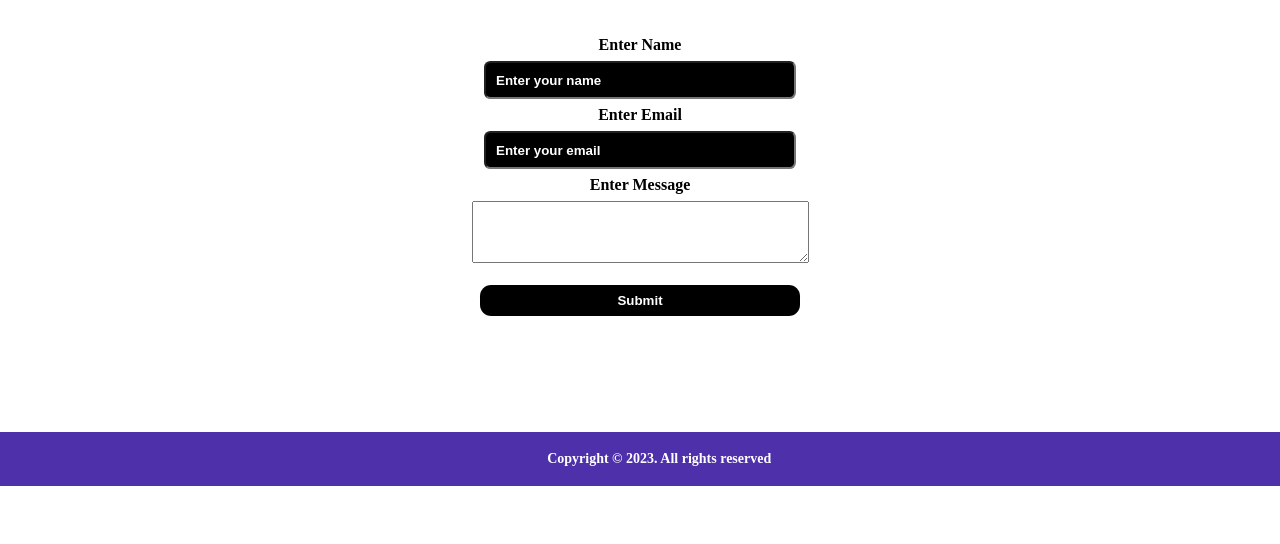
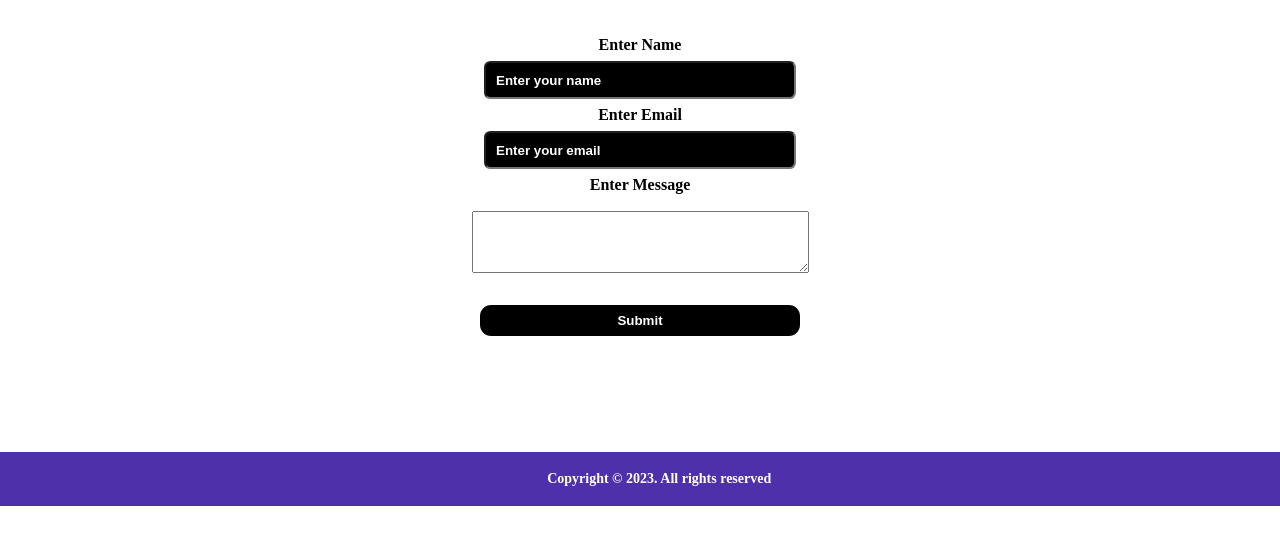
Before and after one commit to prabhjot-arora31/responsive-html-css, a plain HTML site: page contact.html in a window 1280 px wide. Shown: the part 118-662 px from the top of the page. Drawn offline with Linux system fonts and the light colour scheme.

Commit message:
some more changes

```diff
--- a/contact.html
+++ b/contact.html
@@ -26,8 +26,9 @@
     </div>
     <div class="contact">
       <h1>Contact Us</h1>
-      <form action="abc" method="post">
-        <label for="Enter message">Enter Name</label>
+      <center>
+        <form action="abc" method="post" style="margin: 8 auto">
+          <label for="Enter Name">Enter Name</label>
 
           <br />
           <input
@@ -38,7 +39,7 @@
             placeholder="Enter your name"
           />
           <br />
-        <label for="Enter message">Enter Email</label>
+          <label for="Enter Email">Enter Email</label>
           <br />
           <input
             style="width: 18rem"
@@ -50,11 +51,18 @@
           <br />
           <label for="Enter message">Enter Message</label>
           <br />
-        <textarea name="message" id="message" cols="40" rows="4"></textarea>
+          <textarea
+            name="message"
+            style="margin: 10px auto"
+            id="message"
+            cols="40"
+            rows="4"
+          ></textarea>
           <br />
           <br />
           <button style="width: 20rem" type="submit">Submit</button>
         </form>
+      </center>
     </div>
     <footer
       style="
```
Also changed, not shown: git_commands.txt (added). Lines whose indentation alone changed are shown as unchanged.
